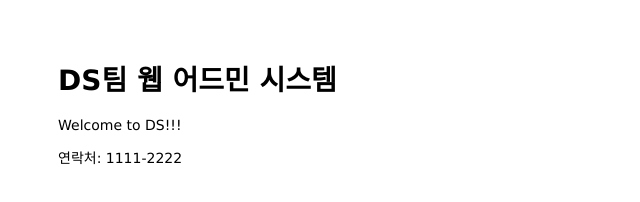
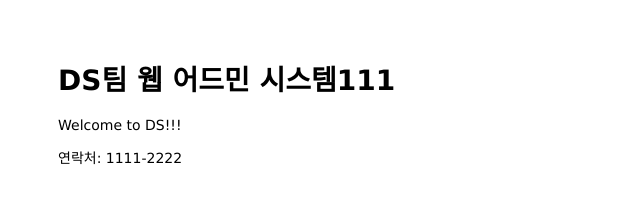
Before and after one commit to next820A/mastering-git-github, a plain HTML site: page public/index.html in a window 1280 px wide. Shown: the whole page, without its empty margins (0-640 px from the left). Drawn offline with Linux system fonts and the light colour scheme.

Commit message:
change header

```diff
--- a/public/index.html
+++ b/public/index.html
@@ -6,7 +6,7 @@
 </head>
 
 <body>
-  <h1>DS팀 웹 어드민 시스템</h1>
+  <h1>DS팀 웹 어드민 시스템111</h1>
   <p>Welcome to DS!!!</p>
 </body>
 
```
